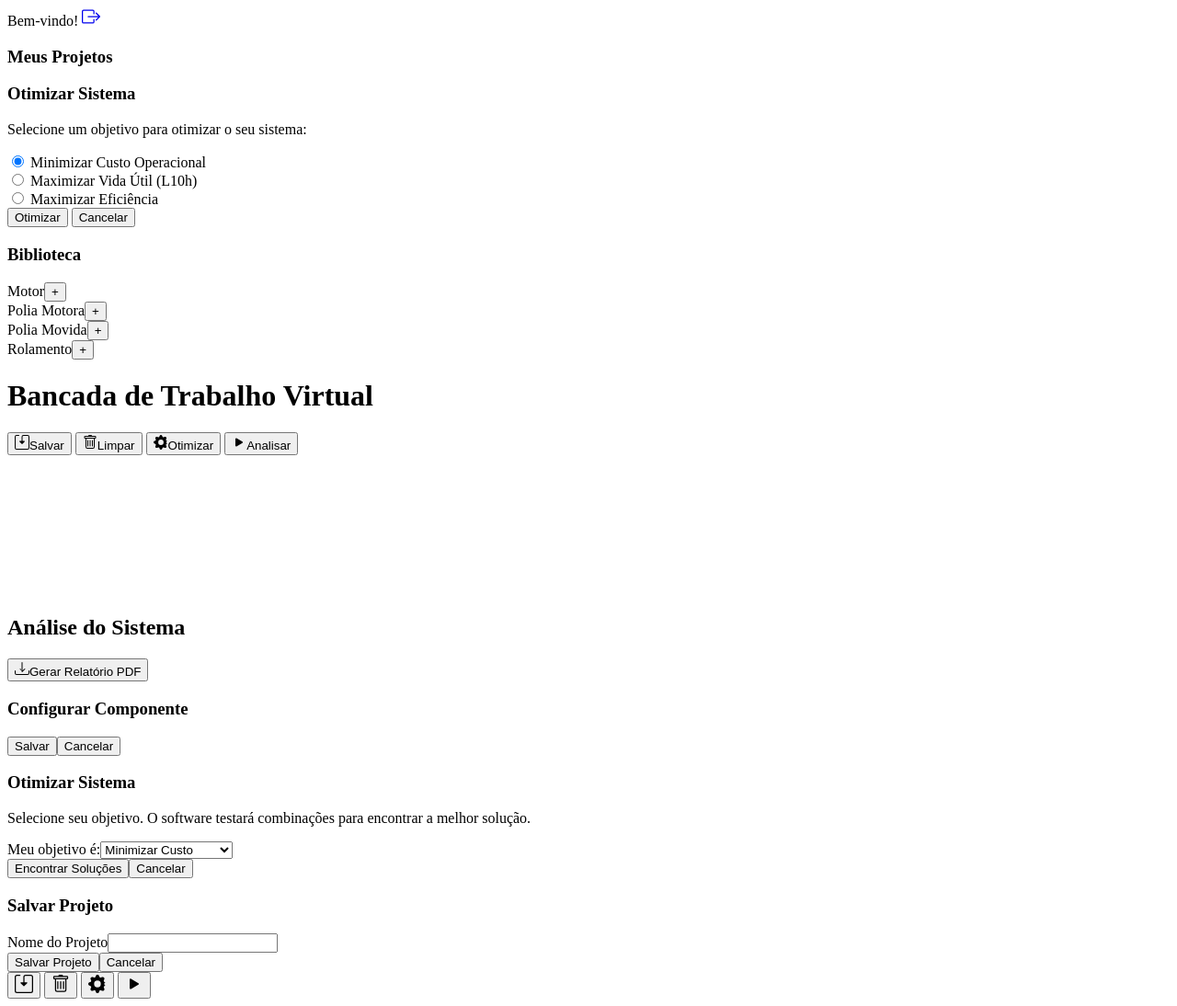
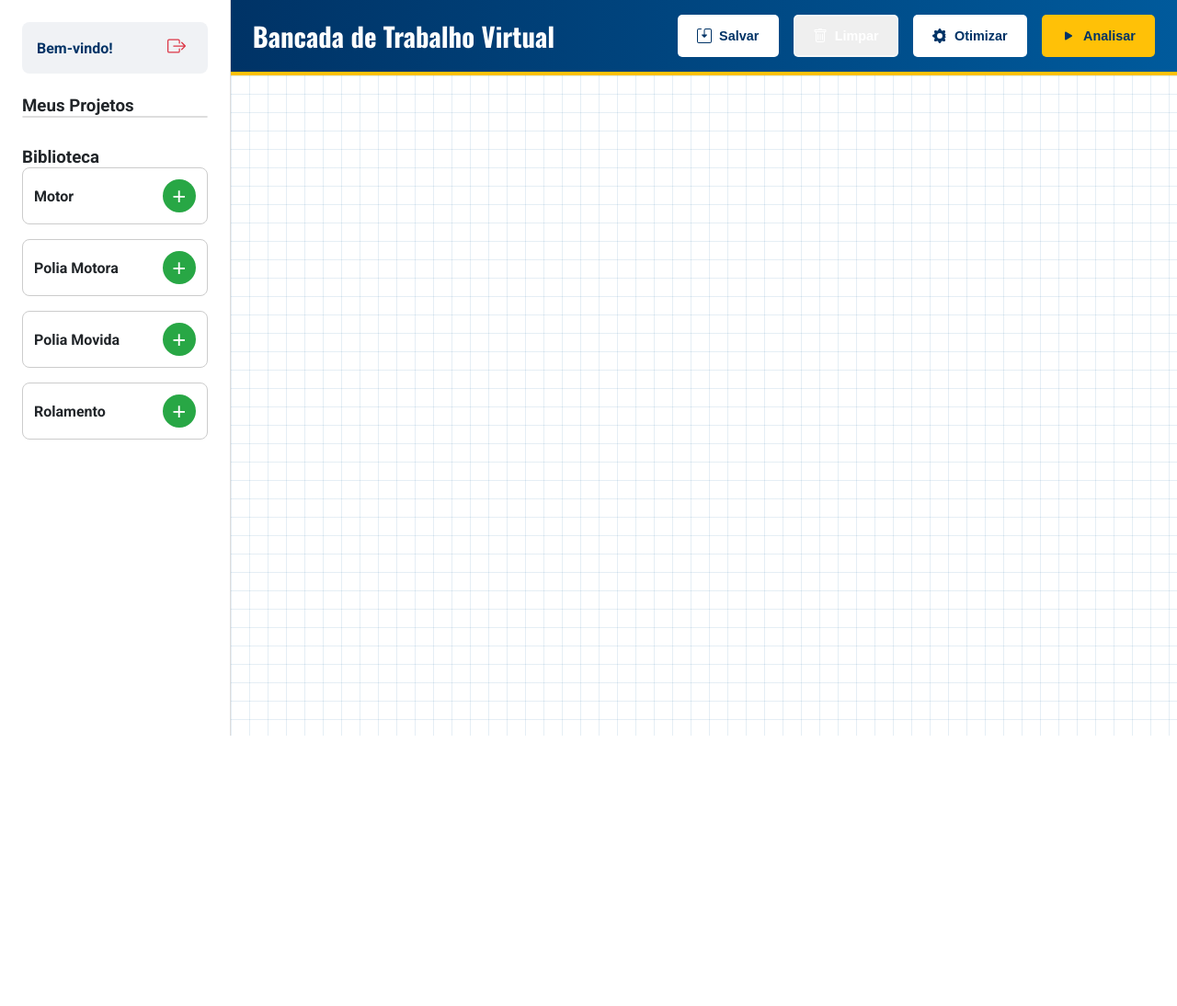
Before and after one commit to Jonathan0078/Dockerfile-, a Flask app: page /dashboard in a window 1280 px wide. Shown: the whole page at 92% size. After the commit the page ends 800 px from the top, so only its background shows below. Run offline with Flask 3, Linux system fonts and the light colour scheme; the visitor is signed in with stand-in values (Sample User, id 1); some libraries are stand-ins or nearby versions.

Commit message:
Update style.css

```diff
--- a/static/style.css
+++ b/static/style.css
@@ -1,181 +1,168 @@
-// Versão completa com sistema de salvamento de projetos e otimização
-const { jsPDF } = window.jspdf;
-
-document.addEventListener('DOMContentLoaded', async () => {
-    // --- SELETORES DE ELEMENTOS ---
-    const saveButton = document.getElementById('save-button');
-    const clearButton = document.getElementById('clear-button'); // <-- NOVO
-    const settingsButton = document.getElementById('settings-button'); // <-- NOVO
-    const analyzeButton = document.getElementById('analyze-button');
-    const saveProjectModal = document.getElementById('save-project-modal');
-    const saveProjectForm = document.getElementById('save-project-form');
-    const saveModalCloseBtn = document.getElementById('save-modal-close-btn');
-    const projectList = document.getElementById('project-list');
-    const welcomeMessage = document.getElementById('welcome-message');
-    const library = document.getElementById('component-library');
-    const workbench = document.getElementById('main-workbench').querySelector('#workbench-area');
-    const generatePdfBtn = document.getElementById('generate-pdf-btn');
-    const resultsPanel = document.getElementById('results-panel');
-    const connectionCanvas = document.getElementById('connection-canvas');
-    const modal = document.getElementById('component-modal');
-    const modalForm = document.getElementById('modal-form');
-    const modalFields = document.getElementById('modal-fields');
-    const modalTitle = document.getElementById('modal-title');
-    const modalCloseBtn = document.getElementById('modal-close-btn');
-    const resultsContent = document.getElementById('results-content');
-    const optimizeModal = document.getElementById('optimize-modal'); // <-- NOVO
-    const optimizeForm = document.getElementById('optimize-form'); // <-- NOVO
-    const optimizeModalCloseBtn = document.getElementById('optimize-modal-close-btn'); // <-- NOVO
-
-    // --- ESTADO DA APLICAÇÃO ---
-    let systemState = { components: [], connections: [] };
-    let componentCounter = 0;
-    let currentEditingComponentId = null;
-    let lastResults = {};
-    let componentDatabase = {};
-
-    // --- INICIALIZAÇÃO ROBUSTA ---
-    try {
-        const response = await fetch('/get_component_database');
-        if (!response.ok) throw new Error('Falha na resposta do servidor para o banco de dados.');
-        componentDatabase = await response.json();
-    } catch (error) {
-        console.error("Erro ao carregar o banco de dados de componentes:", error);
-        alert("Não foi possível carregar o banco de dados de componentes. A lista de rolamentos não estará disponível.");
+@import url('https://fonts.googleapis.com/css2?family=Oswald:wght@400;700&family=Roboto+Mono&family=Roboto:wght@400;700&display=swap');
+:root { --cor-primaria: #003366; --cor-secundaria: #005a9c; --cor-destaque: #ffc107; --cor-fundo: #f0f2f5; --cor-texto: #212529; --cor-sucesso: #28a745; --cor-erro: #dc3545; --cor-cinza: #6c757d; }
+* { box-sizing: border-box; margin: 0; padding: 0; }
+body { font-family: 'Roboto', sans-serif; background-color: var(--cor-fundo); color: var(--cor-texto); }
+.platform-container { display: flex; flex-direction: column; width: 100%; min-height: 100vh; }
+#component-library { width: 100%; background: #ffffff; padding: 1.5rem; border-bottom: 1px solid #ddd; box-shadow: 0 2px 10px rgba(0,0,0,0.05); }
+#component-library h2 { font-family: 'Oswald', sans-serif; color: var(--cor-primaria); margin-bottom: 1.5rem; text-align: center; }
+.component-item { display: flex; justify-content: space-between; align-items: center; padding: 0.75rem; margin-bottom: 1rem; border: 1px solid #ccc; border-radius: 8px; font-weight: bold; user-select: none; }
+.add-btn { background-color: var(--cor-sucesso); color: white; border: none; border-radius: 50%; width: 36px; height: 36px; font-size: 1.6rem; cursor: pointer; line-height: 36px; text-align: center; transition: transform 0.2s, background-color 0.2s; }
+.add-btn:hover { background-color: #218838; transform: scale(1.1); }
+#main-workbench { width: 100%; flex-grow: 1; display: flex; flex-direction: column; padding-bottom: 80px; }
+.workbench-header { background: linear-gradient(90deg, var(--cor-primaria), var(--cor-secundaria)); color: #fff; padding: 1rem 1.5rem; display: flex; justify-content: space-between; align-items: center; border-bottom: 4px solid var(--cor-destaque); }
+.workbench-header h1 { font-family: 'Oswald', sans-serif; font-size: 1.8rem; text-align: left; flex-grow: 1;}
+.header-buttons { display: none; }
+.btn { display: inline-flex; align-items: center; justify-content: center; gap: 0.5rem; padding: 0.8rem 1.2rem; font-size: 0.9rem; font-weight: bold; border-radius: 5px; cursor: pointer; border: 2px solid transparent; transition: all 0.2s ease-in-out; }
+.btn svg { vertical-align: middle; }
+.btn:hover { transform: translateY(-2px); box-shadow: 0 4px 8px rgba(0,0,0,0.15); }
+.btn:active { transform: translateY(0); box-shadow: none; }
+.btn-text { display: none; }
+.btn-highlight { background-color: var(--cor-destaque); color: var(--cor-primaria); }
+.btn-primary { background-color: #fff; color: var(--cor-primaria); }
+.btn-secondary { color: #fff; border-color: rgba(255,255,255,0.5); }
+.btn-secondary:hover { background-color: rgba(255,255,255,0.1); }
+#generate-pdf-btn { width: 100%; margin-top: 1.5rem; background-color: var(--cor-secundaria); color: #fff; border-color: transparent;}
+#generate-pdf-btn .btn-text { display: inline; }
+#mobile-action-bar { display: flex; justify-content: space-around; align-items: center; position: fixed; bottom: 0; left: 0; width: 100%; background-color: var(--cor-primaria); padding: 0.5rem; box-shadow: 0 -2px 10px rgba(0,0,0,0.2); z-index: 50; }
+#mobile-action-bar .btn { flex-grow: 1; margin: 0 0.25rem; padding: 0.6rem; font-size: 1.2rem; }
+#mobile-action-bar .btn-secondary { color: var(--cor-cinza); background-color: #fff; border:none; }
+#mobile-action-bar .btn svg { width: 20px; height: 20px; }
+#workbench-area { width: 100%; flex-grow: 1; position: relative; overflow: auto; background-color: #fff; background-image: linear-gradient(rgba(0, 90, 156, 0.1) 1px, transparent 1px), linear-gradient(90deg, rgba(0, 90, 156, 0.1) 1px, transparent 1px); background-size: 20px 20px; min-height: 400px; }
+.placed-component { position: absolute; padding: 10px; border-radius: 8px; background-color: #fff; border: 2px solid var(--cor-secundaria); box-shadow: 0 4px 8px rgba(0,0,0,0.1); cursor: move; display: flex; flex-direction: column; align-items: center; min-width: 120px; z-index: 10; }
+.placed-component.dragging { opacity: 0.7; z-index: 1000; transform: scale(1.05); }
+#connection-canvas { position: absolute; top: 0; left: 0; width: 100%; height: 100%; z-index: 1; pointer-events: none; }
+.belt-line { stroke: #34495e; stroke-width: 4px; stroke-linecap: round; }
+#results-panel { width: 100%; background: #ffffff; padding: 1.5rem; border-top: 1px solid #ddd; }
+#results-panel.hidden { max-height: 0; padding: 0 1.5rem; overflow: hidden; border: none; }
+#results-panel h2 { font-family: 'Oswald', sans-serif; color: var(--cor-primaria); }
+#results-panel ul { list-style: none; padding: 0; }
+#results-panel li { padding: 0.5rem 0; display: flex; justify-content: space-between; border-bottom: 1px solid #eee; }
+#results-panel strong { font-family: 'Roboto Mono', monospace; }
+.weakest-link { color: var(--cor-erro); font-weight: bold; }
+#results-content table { width: 100%; margin-top: 1rem; border-collapse: collapse; font-size: 0.8rem; }
+#results-content th, #results-content td { border: 1px solid #ddd; padding: 6px; text-align: left; }
+#results-content th { background-color: var(--cor-fundo); }
+.modal-backdrop { position: fixed; z-index: 100; top: 0; left: 0; width: 100%; height: 100%; background: rgba(0, 0, 0, 0.6); display: flex; justify-content: center; align-items: center; }
+.modal-content { background: #fff; padding: 2rem; border-radius: 8px; width: 90%; max-width: 450px; box-shadow: 0 5px 15px rgba(0,0,0,0.3); }
+.modal-content h3 { font-family: 'Oswald', sans-serif; margin-bottom: 1.5rem; }
+.modal-content .input-group { margin-bottom: 1rem; }
+.modal-content label { font-weight: bold; }
+.modal-content input, .modal-content select { width: 100%; padding: 0.8rem; border: 1px solid #ccc; border-radius: 5px; }
+.modal-content form { display: flex; flex-direction: column; gap: 1rem; }
+.modal-content form .btn-secondary { color: var(--cor-cinza); border-color: var(--cor-cinza); background-color: transparent; }
+.modal-content form .btn { margin-top: 0.5rem; }
+.hidden { display: none !important; }
+@media (min-width: 1024px) { .platform-container { flex-direction: row; } #component-library { width: 300px; height: 100vh; border-right: 1px solid #ddd; border-bottom: none; } #main-workbench { padding-bottom: 0; } .header-buttons { display: flex; gap: 1rem; } .btn-text { display: inline; } #mobile-action-bar { display: none; } #results-panel { width: 400px; height: 100vh; border-left: 1px solid #ddd; border-top: none; } #results-panel.hidden { width: 0; padding: 0; } }
+/* --- ESTILOS PARA PÁGINAS DE AUTENTICAÇÃO --- */
+.auth-body {
+    display: flex;
+    justify-content: center;
+    align-items: center;
+    height: 100vh;
+    background: var(--cor-fundo);
+}
+.auth-container {
+    width: 100%;
+    max-width: 400px;
+    padding: 2.5rem;
+    background: #fff;
+    border-radius: 8px;
+    box-shadow: 0 10px 25px rgba(0,0,0,0.1);
+    text-align: center;
+}
+.auth-container h2 {
+    font-family: 'Oswald', sans-serif;
+    color: var(--cor-primaria);
+    margin-bottom: 2rem;
+}
+.auth-container .input-group {
+    text-align: left;
+    margin-bottom: 1.5rem;
+}
+.auth-container .btn {
+    width: 100%;
+    padding: 0.8rem;
+}
+.auth-switch {
+    margin-top: 1.5rem;
+    font-size: 0.9rem;
+}
+.flash-message {
+    padding: 1rem;
+    margin-bottom: 1rem;
+    border-radius: 5px;
+    background-color: #d4edda;
+    color: #155724;
+    border: 1px solid #c3e6cb;
+}
+.flash-message.error {
+    background-color: #f8d7da;
+    color: #721c24;
+    border: 1px solid #f5c6cb;
 }
 
-    try {
-        await fetchAndDisplayProjects();
-    } catch (error) {
-        console.error("Erro na inicialização ao carregar projetos:", error);
+/* --- PAINEL DO USUÁRIO E PROJETOS --- */
+.user-panel {
+    display: flex;
+    justify-content: space-between;
+    align-items: center;
+    padding: 0.5rem 1rem;
+    margin-bottom: 1.5rem;
+    background-color: var(--cor-fundo);
+    border-radius: 8px;
 }
 
-    if (welcomeMessage) {
-        welcomeMessage.textContent = 'Bem-vindo!';
+#welcome-message {
+    font-weight: bold;
+    color: var(--cor-primaria);
 }
 
-    // --- LISTENERS DE EVENTOS ---
-    library.addEventListener('click', (e) => {
-        if (e.target.classList.contains('add-btn')) {
-            const type = e.target.dataset.type;
-            createComponent(type, 50, 50);
+.btn-logout {
+    background: none;
+    border: none;
+    cursor: pointer;
+    color: var(--cor-erro);
+    padding: 0.5rem;
 }
-    });
-
-    if (saveButton) {
-        saveButton.addEventListener('click', () => saveProjectModal.classList.remove('hidden'));
-    }
-    if (saveModalCloseBtn) {
-        saveModalCloseBtn.addEventListener('click', () => saveProjectModal.classList.add('hidden'));
-    }
-    if (saveProjectForm) {
-        saveProjectForm.addEventListener('submit', handleSaveProject);
+.btn-logout:hover {
+    color: #a71d2a;
 }
 
-    if (clearButton) { // <-- NOVO LISTENER PARA LIMPAR A BANCADA
-        clearButton.addEventListener('click', clearWorkbench);
+#projects-panel {
+    margin-bottom: 2rem;
 }
 
-    if (settingsButton) { // <-- NOVO LISTENER PARA O BOTÃO DE ENGRANAGEM/OTIMIZAR
-        settingsButton.addEventListener('click', () => optimizeModal.classList.remove('hidden'));
-    }
-    if (optimizeModalCloseBtn) { // <-- NOVO LISTENER PARA FECHAR O MODAL
-        optimizeModalCloseBtn.addEventListener('click', () => optimizeModal.classList.add('hidden'));
-    }
-    if (optimizeForm) { // <-- NOVO LISTENER PARA O FORMULÁRIO DE OTIMIZAÇÃO
-        optimizeForm.addEventListener('submit', handleOptimizeSubmit);
+#project-list {
+    list-style: none;
+    padding: 0;
+    max-height: 200px;
+    overflow-y: auto;
+    border: 1px solid #ddd;
+    border-radius: 5px;
 }
 
-    if (projectList) { /* ... */ }
-    if (analyzeButton) { analyzeButton.addEventListener('click', handleAnalyzeClick); }
-    if (generatePdfBtn) { generatePdfBtn.addEventListener('click', generatePDF); }
-    if (modalCloseBtn) { modalCloseBtn.addEventListener('click', () => modal.classList.add('hidden')); }
-    if (modalForm) { modalForm.addEventListener('submit', handleModalSubmit); }
-
-    // --- FUNÇÕES DE PROJETO, ANÁLISE E OTIMIZAÇÃO ---
-    async function fetchAndDisplayProjects() { /* ... */ } // Inalterada
-    async function loadProject(projectId) { alert('Funcionalidade de carregar projeto ainda não implementada!'); } // Inalterada
-    async function handleSaveProject(e) { /* ... */ } // Inalterada
-
-    function clearWorkbench() { // <-- NOVA FUNÇÃO
-        systemState.components = [];
-        renderWorkbench();
-        resultsPanel.classList.add('hidden');
-        generatePdfBtn.classList.add('hidden');
-        console.log('Bancada de trabalho limpa.');
+#project-list li {
+    padding: 0.75rem 1rem;
+    cursor: pointer;
+    border-bottom: 1px solid #eee;
+    transition: background-color 0.2s;
 }
 
-    async function handleOptimizeSubmit(e) { // <-- NOVA FUNÇÃO
-        e.preventDefault();
-
-        if (systemState.components.length < 5) { // Motor, 2 Polias, 2 Rolamentos
-            alert("Para otimizar, o sistema precisa ter pelo menos um motor, duas polias e dois rolamentos.");
-            return;
+#project-list li:hover {
+    background-color: var(--cor-fundo);
 }
 
-        const goal = document.querySelector('input[name="optimization_goal"]:checked').value;
-
-        const payload = {
-            system: systemState,
-            goal: goal
-        };
-
-        try {
-            resultsContent.innerHTML = '<div class="loading-message">Otimizando... Isso pode levar um momento.</div>';
-            resultsPanel.classList.remove('hidden');
-
-            const response = await fetch('/optimize_system', {
-                method: 'POST',
-                headers: { 'Content-Type': 'application/json' },
-                body: JSON.stringify(payload)
-            });
-
-            const results = await response.json();
-
-            if (results.error) {
-                throw new Error(results.error);
+#project-list li:last-child {
+    border-bottom: none;
 }
 
-            displayOptimizationResults(results, goal);
-            optimizeModal.classList.add('hidden'); // Fecha o modal após a otimização
-        } catch (error) {
-            resultsContent.innerHTML = `<div style="color: var(--cor-erro);"><strong>Erro na otimização:</strong> ${error.message}</div>`;
-        }
-    }
-
-    function displayOptimizationResults(results, goal) { // <-- NOVA FUNÇÃO
-        let html = `<h3>Soluções de Otimização (${goal.toUpperCase()})</h3>`;
-        if (results.length === 0) {
-            html += '<p>Nenhuma solução otimizada encontrada.</p>';
-        } else {
-            html += '<ul class="optimization-list">';
-            results.forEach((sol, index) => {
-                html += `
-                    <li>
-                        <strong>Solução ${index + 1}:</strong> ${sol.config}<br>
-                        Custo Anual: R$ ${sol.cost.toLocaleString('pt-BR')}<br>
-                        Eficiência: ${sol.efficiency}%<br>
-                        Vida Útil Mínima: ${sol.min_life.toLocaleString('pt-BR')} horas
-                    </li>
-                `;
-            });
-            html += '</ul>';
-        }
-        resultsContent.innerHTML = html;
-        resultsPanel.classList.remove('hidden');
-    }
-
-    // --- CÓDIGO DA BANCADA DE TRABALHO (Mantido, com pequenas adaptações) ---
-    let activeComponent = null; let offsetX = 0; let offsetY = 0;
-    function createComponent(type, x, y) { /* ... */ }
-    function renderWorkbench() { /* ... */ }
-    function startDrag(e) { /* ... */ }
-    function drag(e) { /* ... */ }
-    function endDrag() { /* ... */ }
-    function openModalForComponent(id) { /* ... */ }
-    function handleModalSubmit(e) { /* ... */ }
-    async function handleAnalyzeClick() { /* ... */ }
-    function displayResults(results) { /* ... */ }
-    async function generatePDF() { /* ... */ }
-    function drawConnections() { /* ... */ }
-});
+/* --- ESTILOS PARA PAINEL DO USUÁRIO E PROJETOS --- */
+.user-panel { display: flex; justify-content: space-between; align-items: center; padding: 0.5rem 1rem; margin-bottom: 1.5rem; background-color: var(--cor-fundo); border-radius: 8px; }
+#welcome-message { font-weight: bold; color: var(--cor-primaria); }
+.btn-logout { background: none; border: none; cursor: pointer; color: var(--cor-erro); padding: 0.5rem; }
+.btn-logout:hover { color: #a71d2a; }
+#projects-panel { margin-bottom: 2rem; }
+#project-list { list-style: none; padding: 0; max-height: 200px; overflow-y: auto; border: 1px solid #ddd; border-radius: 5px; }
+#project-list li { padding: 0.75rem 1rem; cursor: pointer; border-bottom: 1px solid #eee; transition: background-color 0.2s; }
+#project-list li:hover, #project-list li.active { background-color: var(--cor-destaque); color: var(--cor-primaria); }
+#project-list li:last-child { border-bottom: none; }
```
Lines whose indentation alone changed are shown as unchanged.
